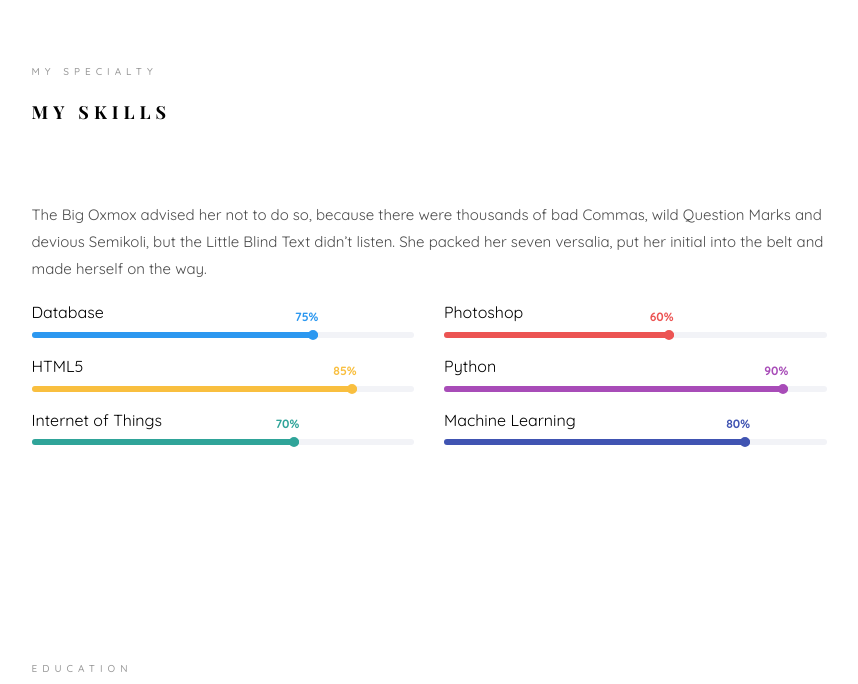
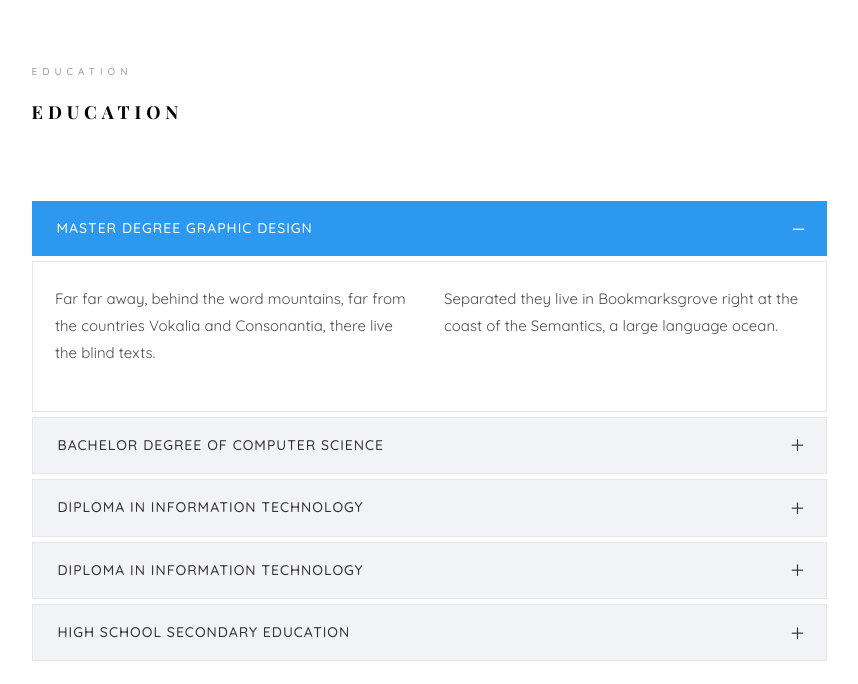
Before and after one commit to tarunjain1st/tarunjain1st.github.io, a plain HTML site: page index.html in a window 1280 px wide. Shown: the part 1862-2546 px from the top of the page, without its empty margins (361-1219 px from the left). Drawn offline with nearby package versions, Linux system fonts and the light colour scheme; files whose address does not match are found by name; a web font is replaced by a local one.

Commit message:
Update index.html
Skills removed

```diff
--- a/index.html
+++ b/index.html
@@ -157,90 +157,6 @@ Copyright &copy;<script>document.write(new Date().getFullYear());</script> All r
 				</div>
 			</section>
 
-
-
-
-			<section class="colorlib-skills" data-section="skills">
-				<div class="colorlib-narrow-content">
-					<div class="row">
-						<div class="col-md-6 col-md-offset-3 col-md-pull-3 animate-box" data-animate-effect="fadeInLeft">
-							<span class="heading-meta">My Specialty</span>
-							<h2 class="colorlib-heading animate-box">My Skills</h2>
-						</div>
-					</div>
-					<div class="row">
-						<div class="col-md-12 animate-box" data-animate-effect="fadeInLeft">
-							<p>The Big Oxmox advised her not to do so, because there were thousands of bad Commas, wild Question Marks and devious Semikoli, but the Little Blind Text didn’t listen. She packed her seven versalia, put her initial into the belt and made herself on the way.</p>
-						</div>
-						<div class="col-md-6 animate-box" data-animate-effect="fadeInLeft">
-							<div class="progress-wrap">
-								<h3>Database</h3>
-								<div class="progress">
-								 	<div class="progress-bar color-1" role="progressbar" aria-valuenow="75"
-								  	aria-valuemin="0" aria-valuemax="100" style="width:75%">
-								    <span>75%</span>
-								  	</div>
-								</div>
-							</div>
-						</div>
-						<div class="col-md-6 animate-box" data-animate-effect="fadeInRight">
-							<div class="progress-wrap">
-								<h3>Photoshop</h3>
-								<div class="progress">
-								 	<div class="progress-bar color-2" role="progressbar" aria-valuenow="60"
-								  	aria-valuemin="0" aria-valuemax="100" style="width:60%">
-								    <span>60%</span>
-								  	</div>
-								</div>
-							</div>
-						</div>
-						<div class="col-md-6 animate-box" data-animate-effect="fadeInLeft">
-							<div class="progress-wrap">
-								<h3>HTML5</h3>
-								<div class="progress">
-								 	<div class="progress-bar color-3" role="progressbar" aria-valuenow="85"
-								  	aria-valuemin="0" aria-valuemax="100" style="width:85%">
-								    <span>85%</span>
-								  	</div>
-								</div>
-							</div>
-						</div>
-						<div class="col-md-6 animate-box" data-animate-effect="fadeInRight">
-							<div class="progress-wrap">
-								<h3>Python</h3>
-								<div class="progress">
-								 	<div class="progress-bar color-4" role="progressbar" aria-valuenow="90"
-								  	aria-valuemin="0" aria-valuemax="100" style="width:90%">
-								    <span>90%</span>
-								  	</div>
-								</div>
-							</div>
-						</div>
-						<div class="col-md-6 animate-box" data-animate-effect="fadeInLeft">
-							<div class="progress-wrap">
-								<h3>Internet of Things</h3>
-								<div class="progress">
-								 	<div class="progress-bar color-5" role="progressbar" aria-valuenow="70"
-								  	aria-valuemin="0" aria-valuemax="100" style="width:70%">
-								    <span>70%</span>
-								  	</div>
-								</div>
-							</div>
-						</div>
-						<div class="col-md-6 animate-box" data-animate-effect="fadeInRight">
-							<div class="progress-wrap">
-								<h3>Machine Learning</h3>
-								<div class="progress">
-								 	<div class="progress-bar color-6" role="progressbar" aria-valuenow="80"
-								  	aria-valuemin="0" aria-valuemax="100" style="width:80%">
-								    <span>80%</span>
-								  	</div>
-								</div>
-							</div>
-						</div>
-					</div>
-				</div>
-			</section>
 
 			<section class="colorlib-education" data-section="education">
 				<div class="colorlib-narrow-content">
```
